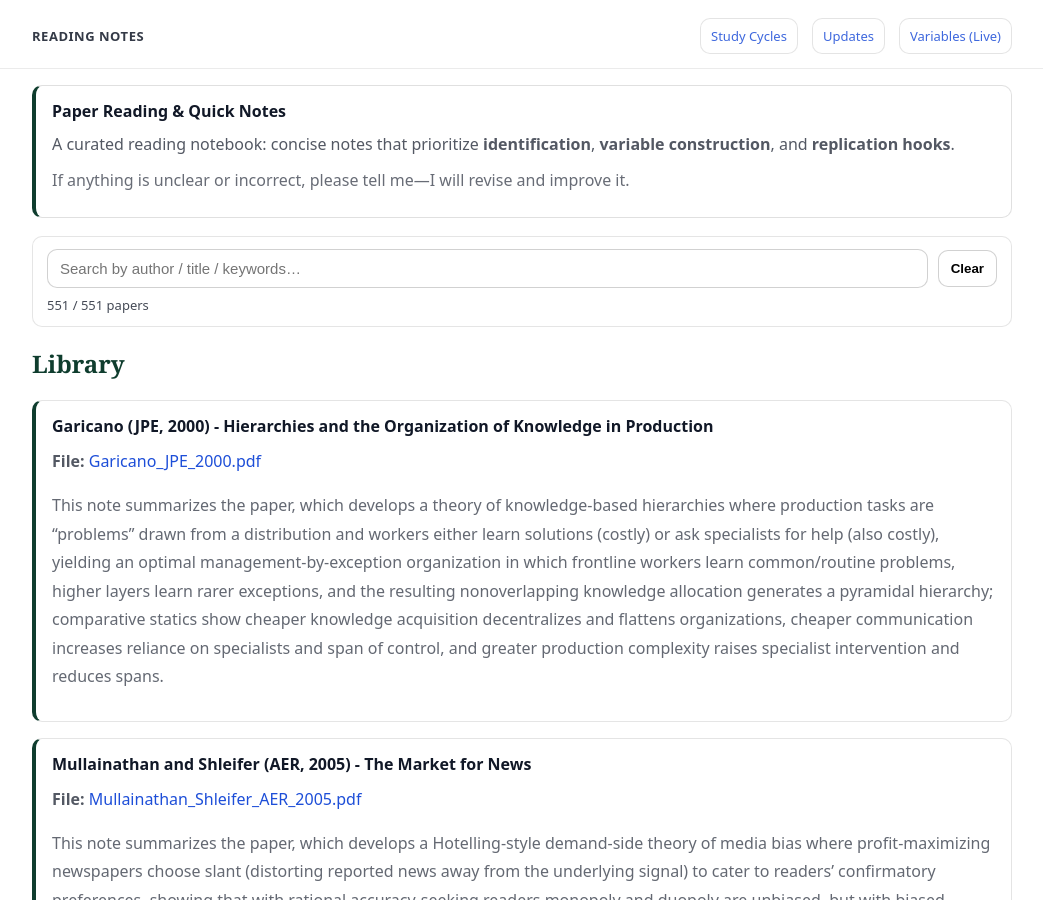
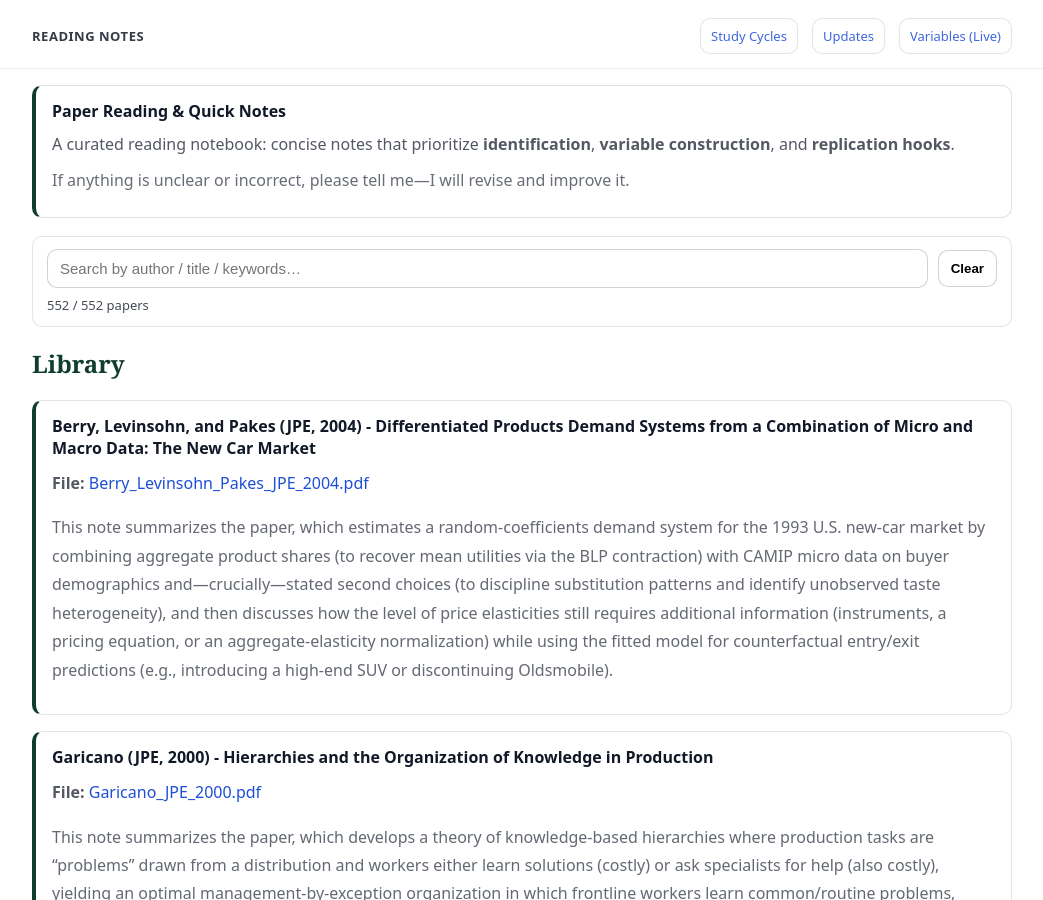
Before and after one commit to yaxinzn/study-archive, a Jekyll site: the page built from reading/index.md, in a window 1280 px wide and 900 px high. Shown: the whole window, without its empty margins (118-1161 px from the left). Built offline with Jekyll 4.4.1, drawn with Linux system fonts in a browser that asks for light colours.

Commit message:
Reading: add/update Berry_Levinsohn_Pakes_JPE_2004.pdf

```diff
--- a/_data/reading.yml
+++ b/_data/reading.yml
@@ -1,3 +1,7 @@
+- title: "Berry, Levinsohn, and Pakes (JPE, 2004) - Differentiated Products Demand Systems from a Combination of Micro and Macro Data: The New Car Market"
+  file: "Berry_Levinsohn_Pakes_JPE_2004.pdf"
+  desc: "This note summarizes the paper, which estimates a random-coefficients demand system for the 1993 U.S. new-car market by combining aggregate product shares (to recover mean utilities via the BLP contraction) with CAMIP micro data on buyer demographics and—crucially—stated second choices (to discipline substitution patterns and identify unobserved taste heterogeneity), and then discusses how the level of price elasticities still requires additional information (instruments, a pricing equation, or an aggregate-elasticity normalization) while using the fitted model for counterfactual entry/exit predictions (e.g., introducing a high-end SUV or discontinuing Oldsmobile)."
+
 - title: "Garicano (JPE, 2000) - Hierarchies and the Organization of Knowledge in Production"
   file: "Garicano_JPE_2000.pdf"
   desc: "This note summarizes the paper, which develops a theory of knowledge-based hierarchies where production tasks are “problems” drawn from a distribution and workers either learn solutions (costly) or ask specialists for help (also costly), yielding an optimal management-by-exception organization in which frontline workers learn common/routine problems, higher layers learn rarer exceptions, and the resulting nonoverlapping knowledge allocation generates a pyramidal hierarchy; comparative statics show cheaper knowledge acquisition decentralizes and flattens organizations, cheaper communication increases reliance on specialists and span of control, and greater production complexity raises specialist intervention and reduces spans."
```
Also changed, not shown: 1 other file.
